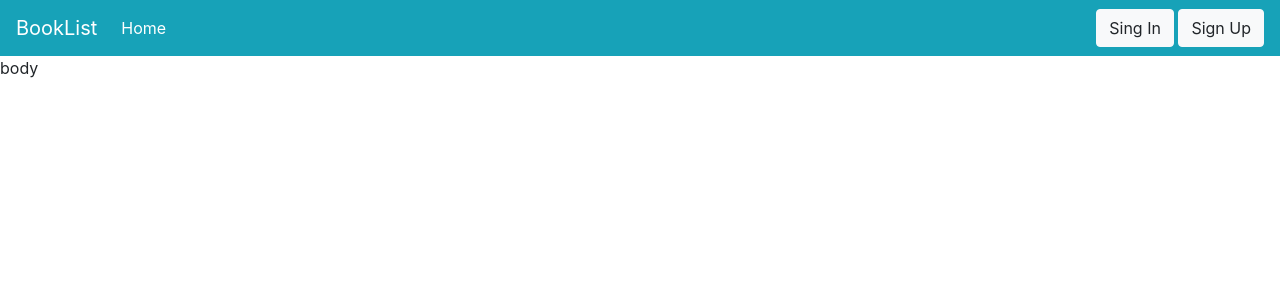
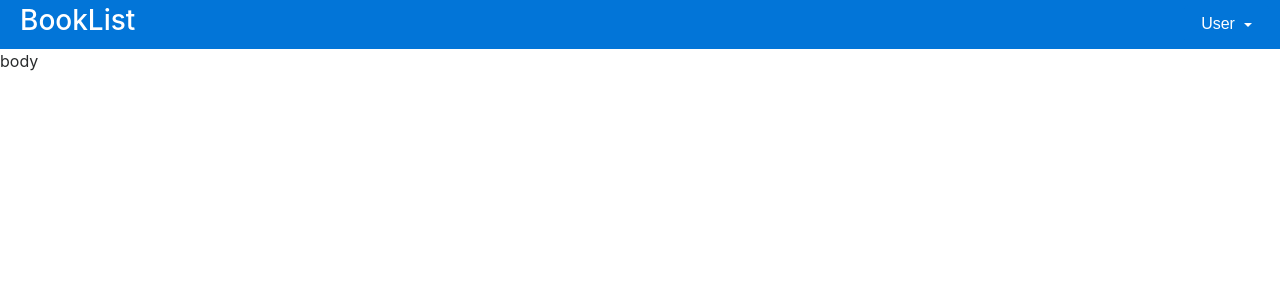
Before and after one commit to MarcSaureu/BookList, a Django app: page / in a window 1280 px wide. Shown: the top 300 px of the page. Run offline with Django 3.2, Linux system fonts and the light colour scheme; some libraries are stand-ins or nearby versions.

Commit message:
Header implemented correctly

```diff
--- a/BookList/templates/base.html
+++ b/BookList/templates/base.html
@@ -3,7 +3,12 @@
 
 <head>
 	<!-- Bootstrap CSS -->
-	<link rel="stylesheet" href="https://stackpath.bootstrapcdn.com/bootstrap/4.3.1/css/bootstrap.min.css" integrity="sha384-ggOyR0iXCbMQv3Xipma34MD+dH/1fQ784/j6cY/iJTQUOhcWr7x9JvoRxT2MZw1T" crossorigin="anonymous" />
+	<script src="https://code.jquery.com/jquery-3.2.1.slim.min.js" integrity="sha384-KJ3o2DKtIkvYIK3UENzmM7KCkRr/rE9/Qpg6aAZGJwFDMVNA/GpGFF93hXpG5KkN" crossorigin="anonymous"></script>
+	<script src="https://cdnjs.cloudflare.com/ajax/libs/popper.js/1.12.9/umd/popper.min.js" integrity="sha384-ApNbgh9B+Y1QKtv3Rn7W3mgPxhU9K/ScQsAP7hUibX39j7fakFPskvXusvfa0b4Q" crossorigin="anonymous"></script>
+
+	<link rel="stylesheet" href="https://maxcdn.bootstrapcdn.com/bootstrap/4.0.0-beta.3/css/bootstrap.min.css" integrity="sha384-Zug+QiDoJOrZ5t4lssLdxGhVrurbmBWopoEl+M6BdEfwnCJZtKxi1KgxUyJq13dy" crossorigin="anonymous">
+	<script src="https://maxcdn.bootstrapcdn.com/bootstrap/4.0.0-beta.3/js/bootstrap.min.js" integrity="sha384-a5N7Y/aK3qNeh15eJKGWxsqtnX/wWdSZSKp+81YjTmS15nvnvxKHuzaWwXHDli+4" crossorigin="anonymous"></script>
+
 	{% block headers %}
 	{% endblock %}
 	<title>website</title>
--- /dev/null
+++ b/website/templates/header.html
@@ -0,0 +1,44 @@
+{% extends "base.html" %}
+
+{% block headers %}
+
+	{% if request.user.is_authenticated %}
+		<div class="container-fluid bg-primary text-white">
+			<div class="row" style="padding:5px">
+				<div class="col-lg-10">
+					<h3>BookList</h3>
+				</div>
+				<div class="col-lg-1" >
+					<button type="button" class="btn btn-outline-light">Sing In</button>
+				</div>
+				<div class="col-lg-1" >
+				<button type="button" class="btn btn-outline-light">Sign Up</button>
+				</div>
+			</div>
+		</div>
+	{% endif %}
+
+	{% if not request.user.is_authenticated %}
+		<div class="container-fluid bg-primary text-white">
+			<div class="row" style="padding:5px">
+				<div class="col-md-11">
+					<h3>BookList</h3>
+				</div>
+				<div class="col-md-1" >
+					<div class="btn-group dropleft">
+								<button type="button" class="btn btn-primary dropdown-toggle " data-toggle="dropdown" aria-haspopup="true" aria-expanded="true">
+								User
+							</button>
+					 	<div class="dropdown-menu">
+							<a class="dropdown-item" href="#">My Books</a>
+							<a class="dropdown-item" href="#">Profile</a>
+							<div class="dropdown-divider"></div>
+							<a class="dropdown-item" href="#">Log Out</a>
+					 	</div>
+					</div>
+				</div>
+			</div>
+		</div>
+	{% endif %}
+
+{% endblock %}
--- a/website/templates/home.html
+++ b/website/templates/home.html
@@ -1,4 +1,4 @@
-{% extends "login_header.html" %}
+{% extends "header.html" %}
 
 
 {% block page_content %}
--- a/website/templates/login_header.html
+++ /dev/null
@@ -1,27 +0,0 @@
-{% extends "base.html" %}
-
-{% block headers %}
-	{% if request.user.is_authenticated %}
-	    <h1>Head with login</h1>
-	{% endif %}
-
-	{% if not request.user.is_authenticated %}
-		<nav class="navbar navbar-expand-lg navbar-light bg-info">
-		  <a class="navbar-brand text-white" href="#">BookList</a>
-		  <button class="navbar-toggler" type="button" data-toggle="collapse" data-target="#navbarSupportedContent" aria-controls="navbarSupportedContent" aria-expanded="false" aria-label="Toggle navigation">
-		    <span class="navbar-toggler-icon"></span>
-		  </button>
-
-		  <div class="collapse navbar-collapse" id="navbarSupportedContent">
-		    <ul class="navbar-nav mr-auto">
-		      <li class="nav-item active">
-		        <a class="nav-link text-white" href="#">Home <span class="sr-only">(current)</span></a>
-		      </li>
-		  </div>
-		  <button type="button" class="btn btn-light">Sing In</button>
-		  <p>&nbsp</p>
-		  <button type="button" class="btn btn-light">Sign Up</button>
-		</nav>
-
-	{% endif %}
-{% endblock %}
--- a/website/views.py
+++ b/website/views.py
@@ -1,5 +1,4 @@
 from django.shortcuts import render
 
 def home(request):
-	print('ok')
 	return render(request, 'home.html', {})
```
